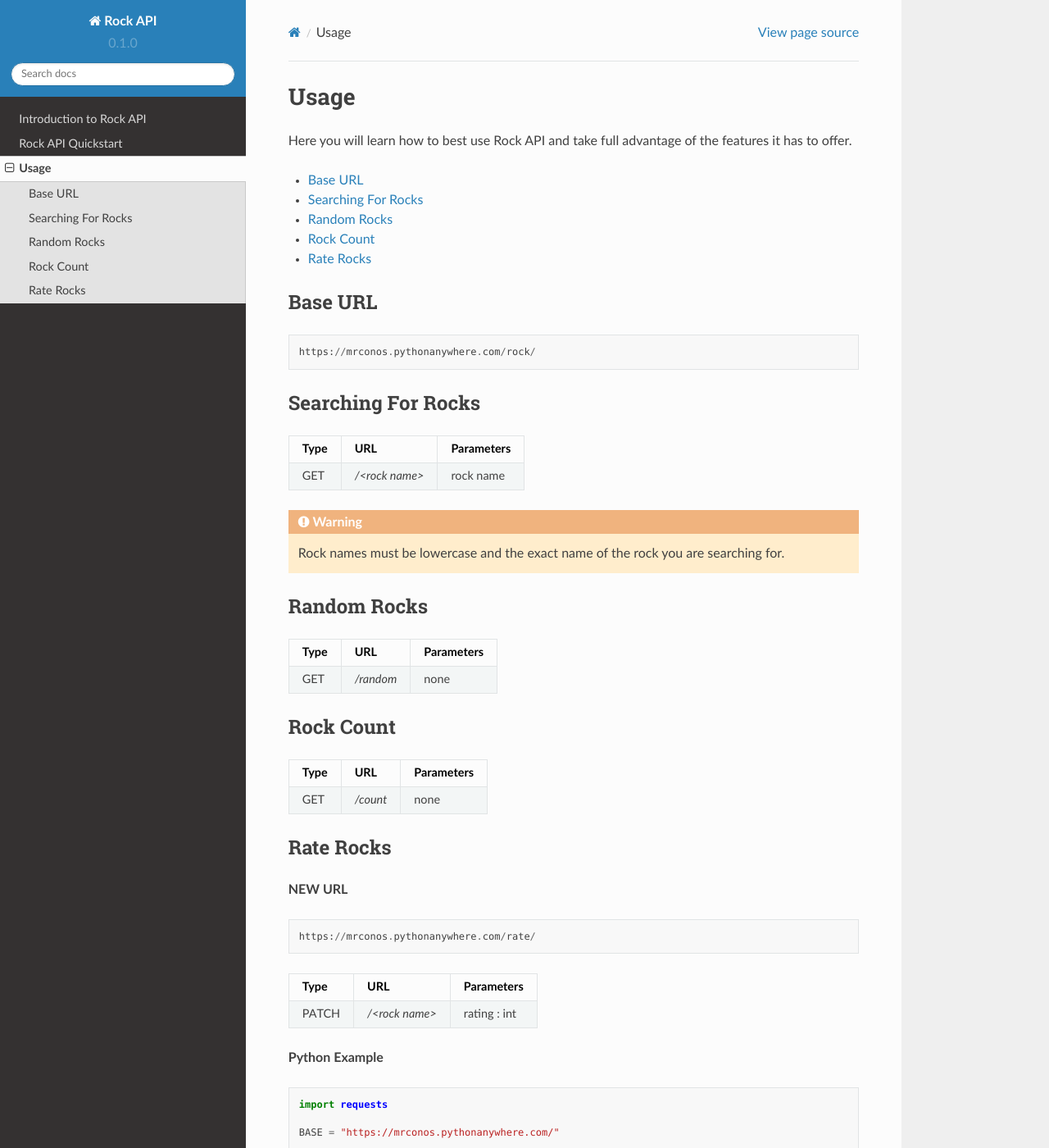
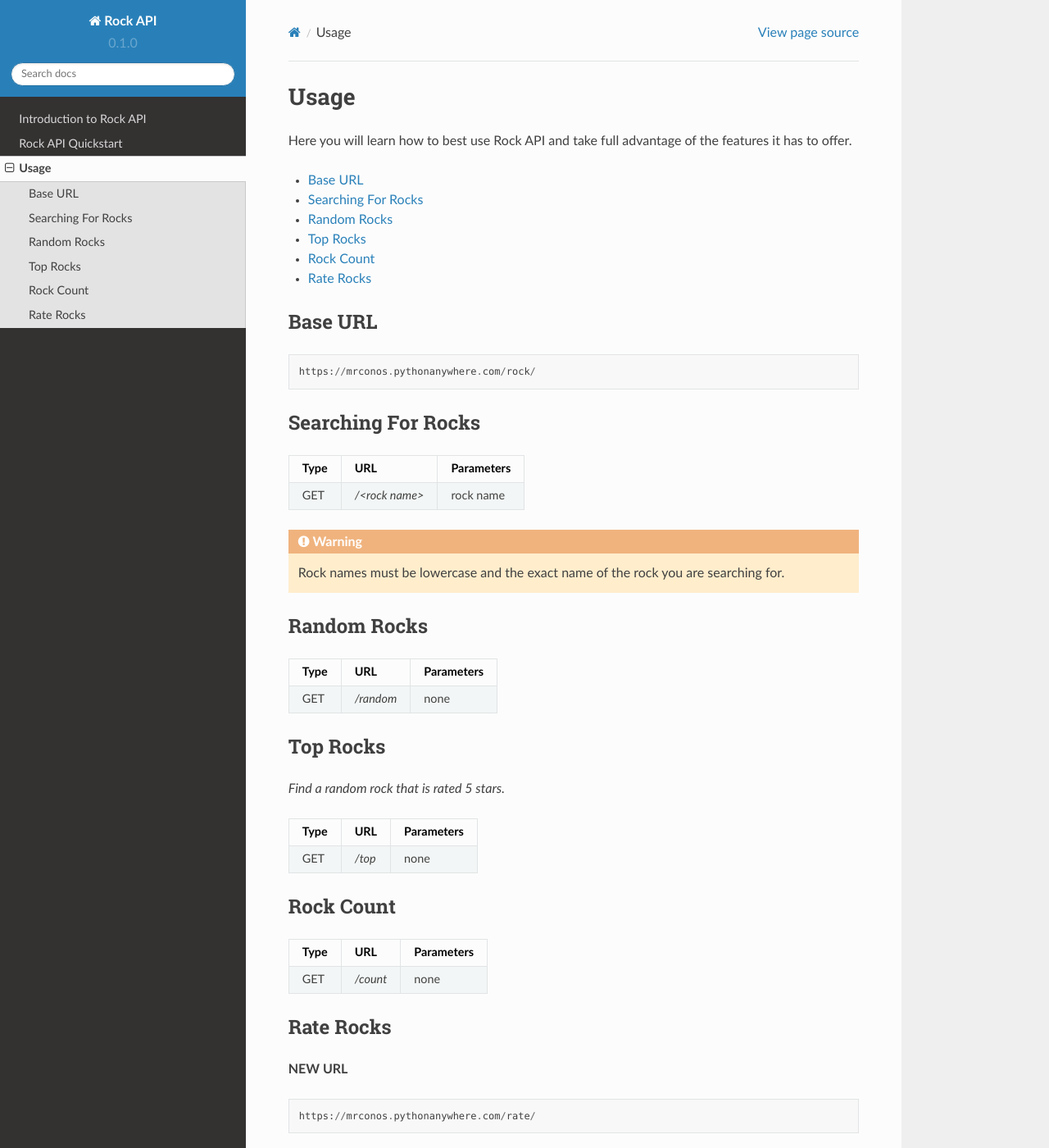
Before and after one commit to Mr-Conos/Rock-API, a Sphinx documentation site: the page built from docs/source/usage.rst, in a window 1280 px wide and 1400 px high. Shown: the whole window at 82% size. Built offline with Sphinx 7.4.7 and the Read the Docs theme 2.0.0, drawn with Linux system fonts in a browser that asks for light colours; pages that are not in the unit, such as notebooks, are missing from menus.

Commit message:
Update usage.rst

```diff
--- a/docs/source/usage.rst
+++ b/docs/source/usage.rst
@@ -35,6 +35,19 @@ Random Rocks
 +========+===============+===========================+
 | GET    | `/random`     | none                      |
 +--------+---------------+---------------------------+
+
+Top Rocks
+--------------
+
+*Find a random rock that is rated 5 stars.*
+
+
++--------+---------------+---------------------------+
+| Type   | URL           | Parameters                |
++========+===============+===========================+
+| GET    | `/top`        | none                      |
++--------+---------------+---------------------------+
+
 
 
 Rock Count
```
